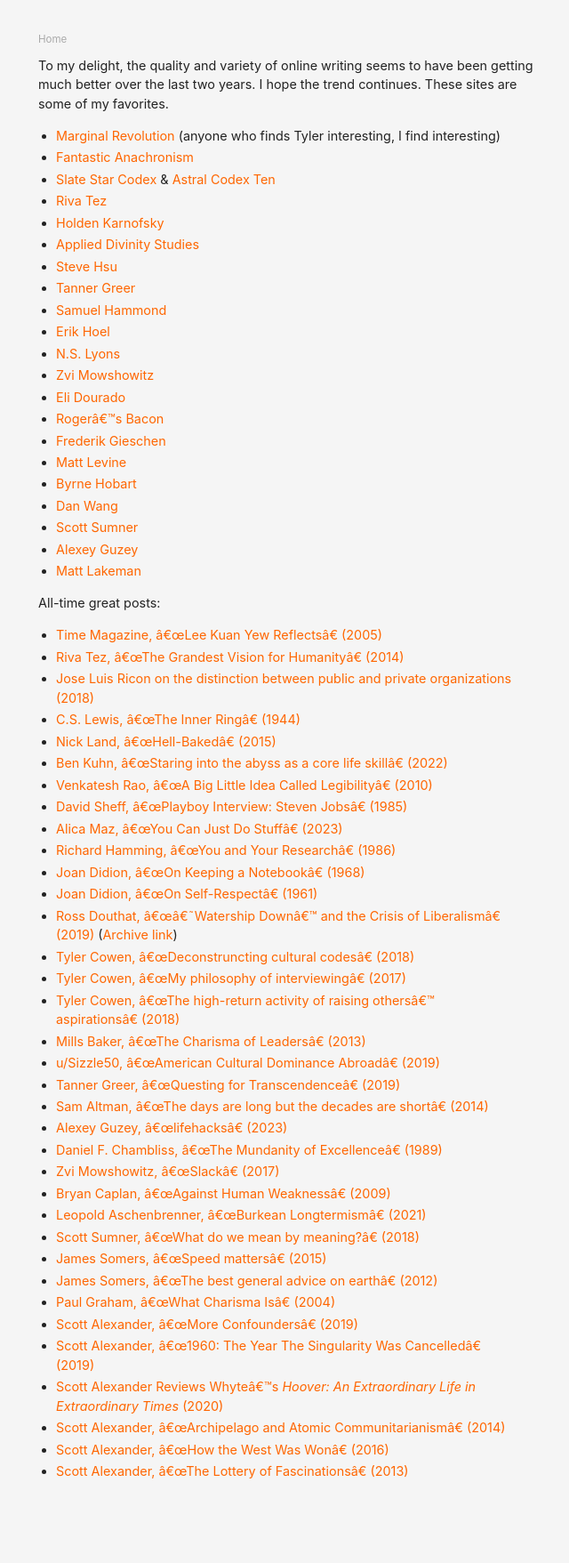
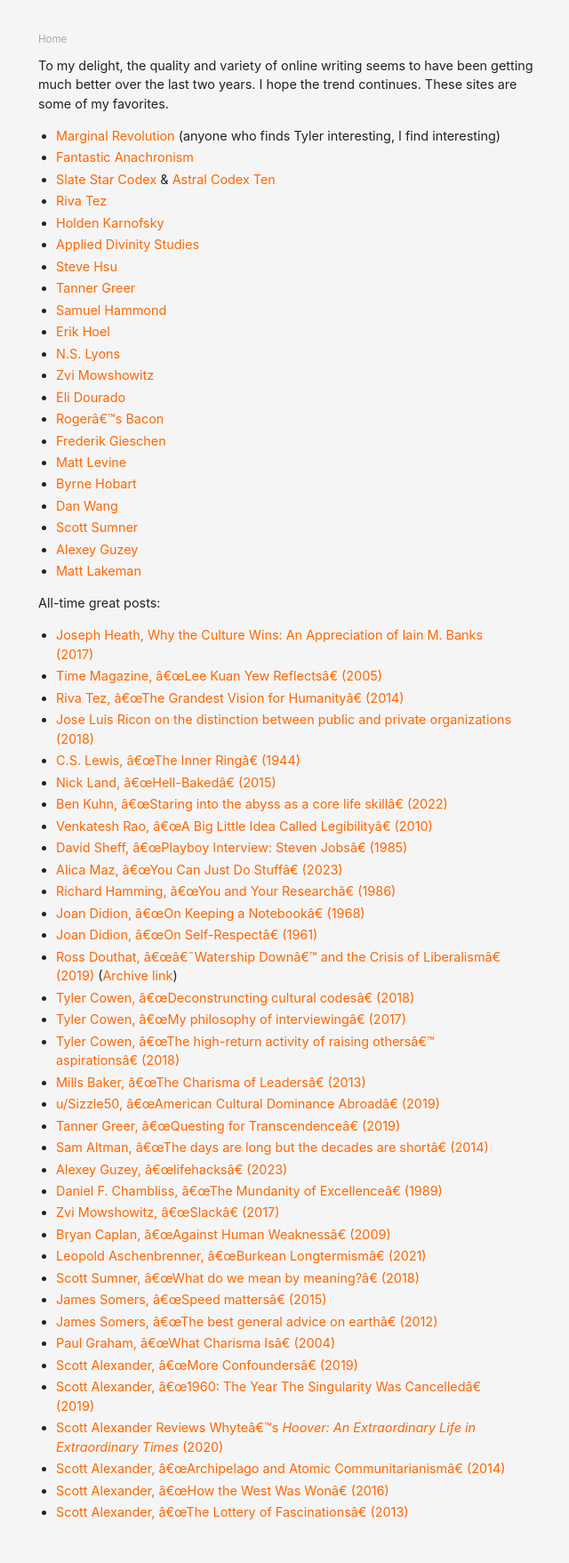
Before and after one commit to danschlz/danschulz.github.io, a Jekyll site: the page built from links.md, in a window 1280 px wide. Shown: the whole page at 89% size, without its empty margins (317-957 px from the left). Built offline with Jekyll 4.4.1, drawn with Linux system fonts in a browser that asks for light colours; before the commit the page ends 1711 px from its top, so only the background shows below that.

Commit message:
Update links.md

```diff
--- a/links.md
+++ b/links.md
@@ -30,6 +30,7 @@ To my delight, the quality and variety of online writing seems to have been gett
 
 All-time great posts:
 
+- [Joseph Heath, Why the Culture Wins: An Appreciation of Iain M. Banks (2017)](https://www.sciphijournal.org/index.php/2017/11/12/why-the-culture-wins-an-appreciation-of-iain-m-banks/)
 - [Time Magazine, "Lee Kuan Yew Reflects" (2005)](http://content.time.com/time/subscriber/printout/0,8816,1137705,00.html)
 - [Riva Tez, "The Grandest Vision for Humanity" (2014)](https://www.hardtowrite.com/grandestvision/)
 - [Jose Luis Ricon on the distinction between public and private organizations (2018)](https://nintil.com/the-crumbling-public-private-distinction)
```
